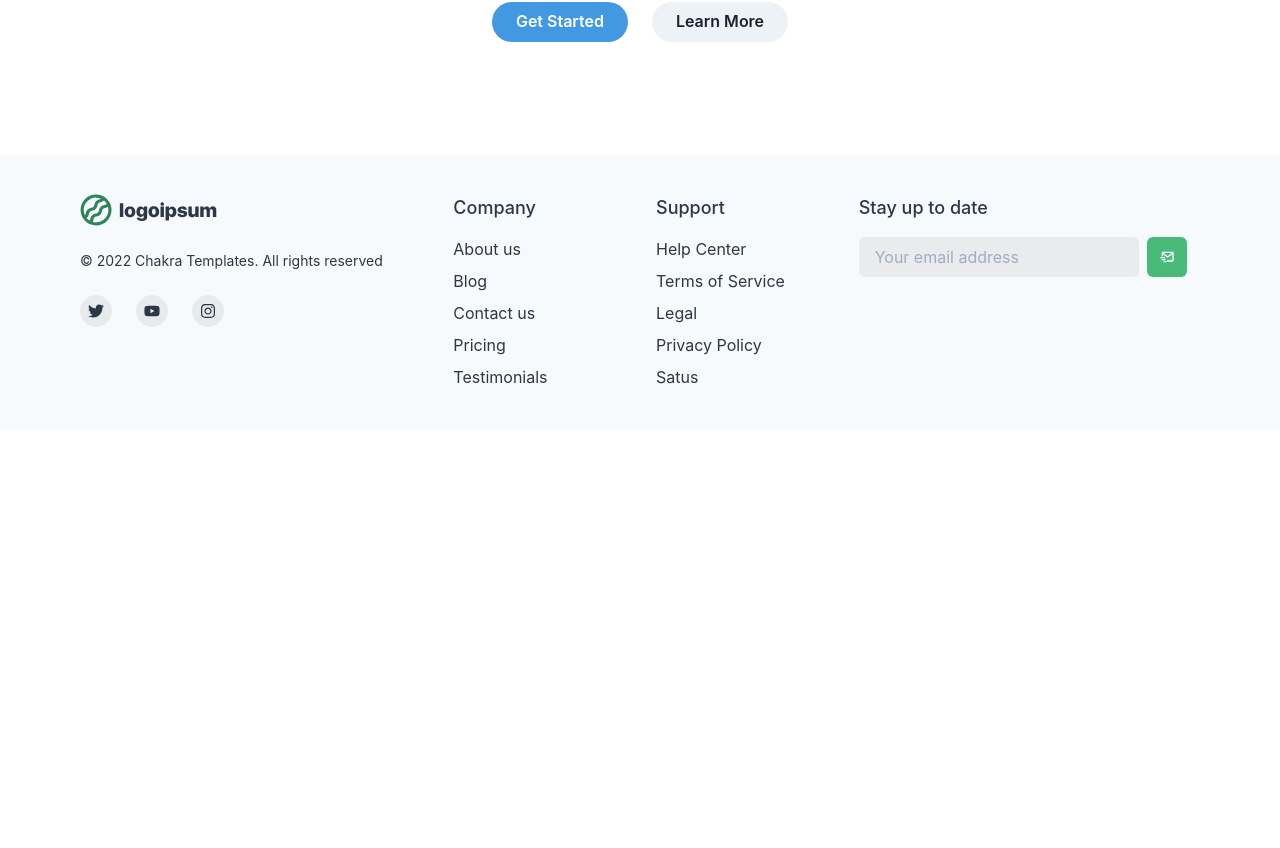
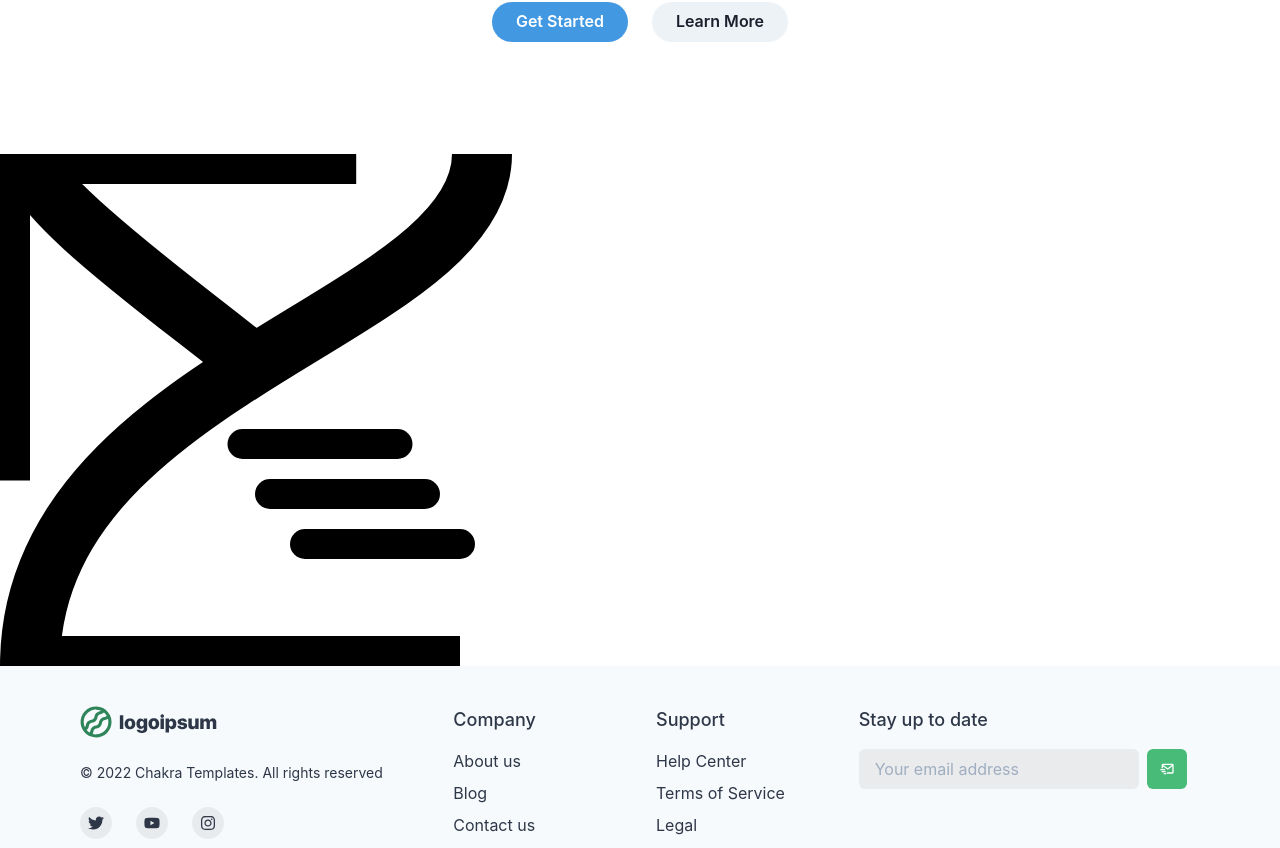
Before and after one commit to YipCodeOrg/YipFront, a React (Create React App) app in the folder yipsite/: page / in a window 1280 px wide. Shown: the part 359-1207 px from the top of the page. Before the commit the page ends 800 px from the top, so only its background shows below. Built offline with nearby package versions, Linux system fonts and the light colour scheme.

Commit message:
Updated logo
Also testing it on App.tsx

```diff
--- a/yipsite/src/App.tsx
+++ b/yipsite/src/App.tsx
@@ -6,6 +6,7 @@ import {
 import Hero from "./hero"
 import NavBar from "./navBar"
 import Footer from "./footer"
+import { Logo } from "./Logo"
 
 export const App = () => (
   <ChakraProvider theme={theme}>
@@ -15,6 +16,7 @@ export const App = () => (
         <Hero/>
       </VStack>
     </VStack>
+    <Logo/>
     <Footer/>
   </ChakraProvider>
 )
```
Also changed, not shown: yipsite/src/yiplogo.svg.
